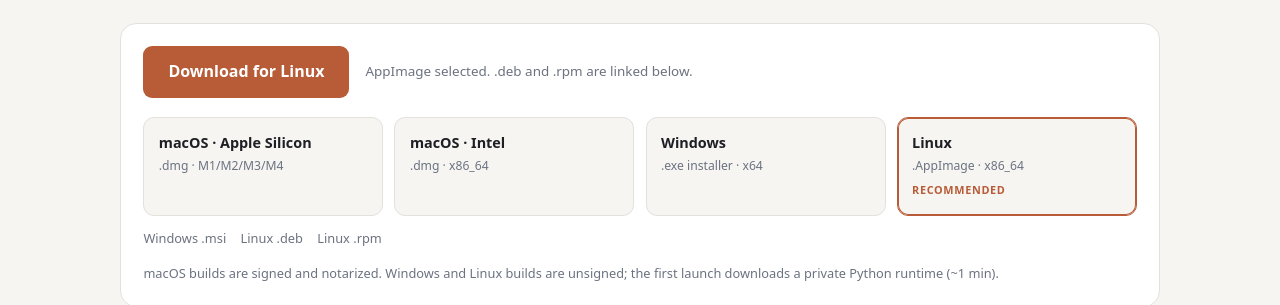
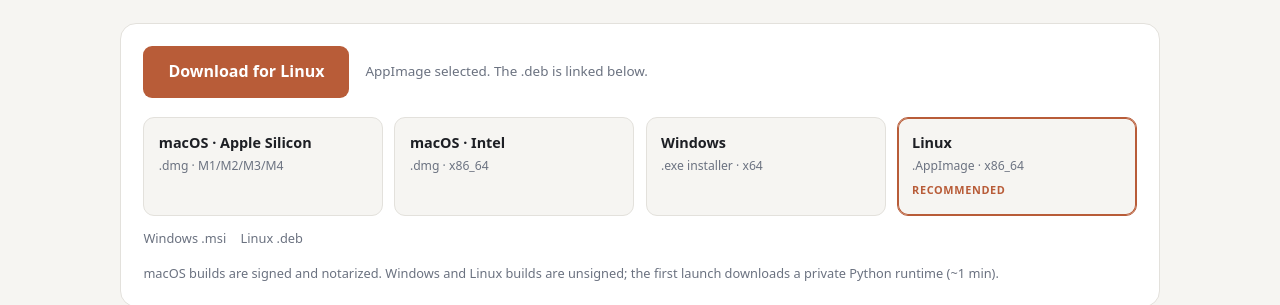
Before and after one commit to michael-borck/canturia, a plain HTML site: page landing/index.html in a window 1280 px wide. Shown: the part 685-990 px from the top of the page. Drawn offline with Linux system fonts and the light colour scheme.

Commit message:
Remove the unavailable Linux RPM download

```diff
--- a/landing/index.html
+++ b/landing/index.html
@@ -205,7 +205,6 @@
       <div class="format-links">
         <a href="https://github.com/michael-borck/canturia/releases/latest/download/Canturia-Windows-x64.msi">Windows .msi</a>
         <a href="https://github.com/michael-borck/canturia/releases/latest/download/Canturia-Linux-amd64.deb">Linux .deb</a>
-        <a href="https://github.com/michael-borck/canturia/releases/latest/download/Canturia-Linux-x86_64.rpm">Linux .rpm</a>
       </div>
       <p class="small" style="margin:.9rem 0 0">macOS builds are signed and notarized. Windows and Linux builds are unsigned; the first launch downloads a private Python runtime (~1 min).</p>
     </div>
@@ -320,7 +319,7 @@ canturia serve
     primary.textContent = "Download for Linux";
     primaryHero.href = LINUX;
     primaryHero.textContent = "Download for Linux";
-    hint.textContent = "AppImage selected. .deb and .rpm are linked below.";
+    hint.textContent = "AppImage selected. The .deb is linked below.";
     note.textContent = "Linux x86_64 AppImage selected.";
   } else {
     primary.href = "#downloads";
```
Also changed, not shown: .github/workflows/desktop.yml.
